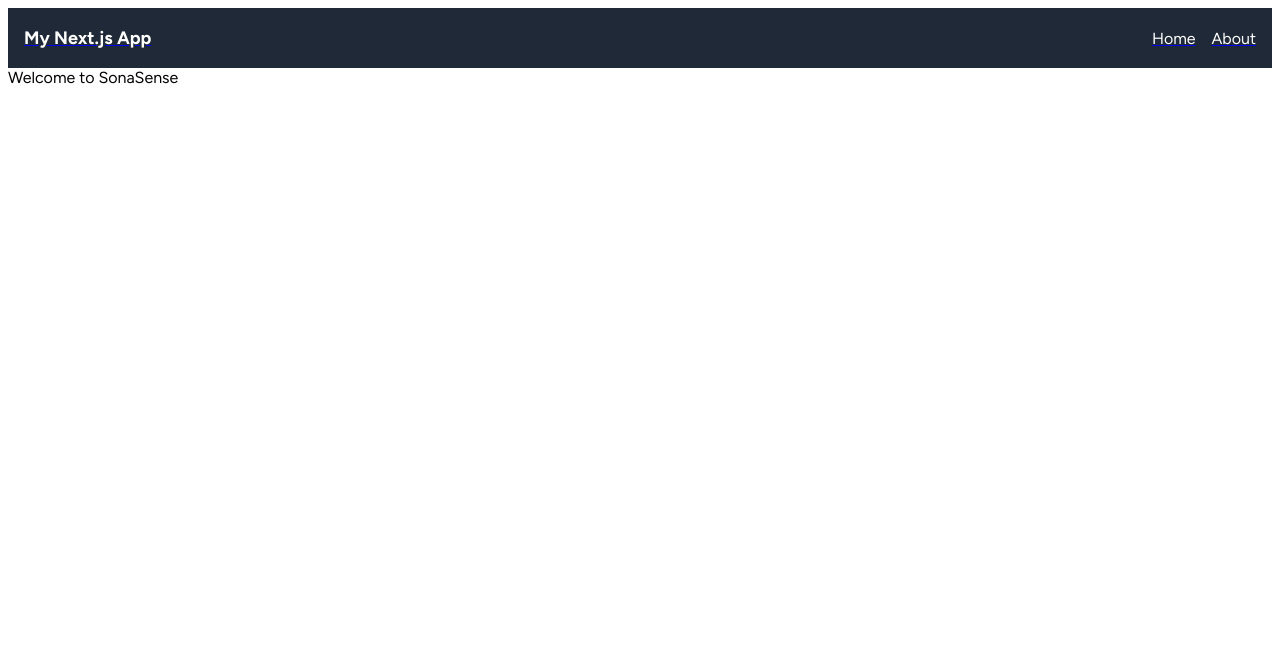
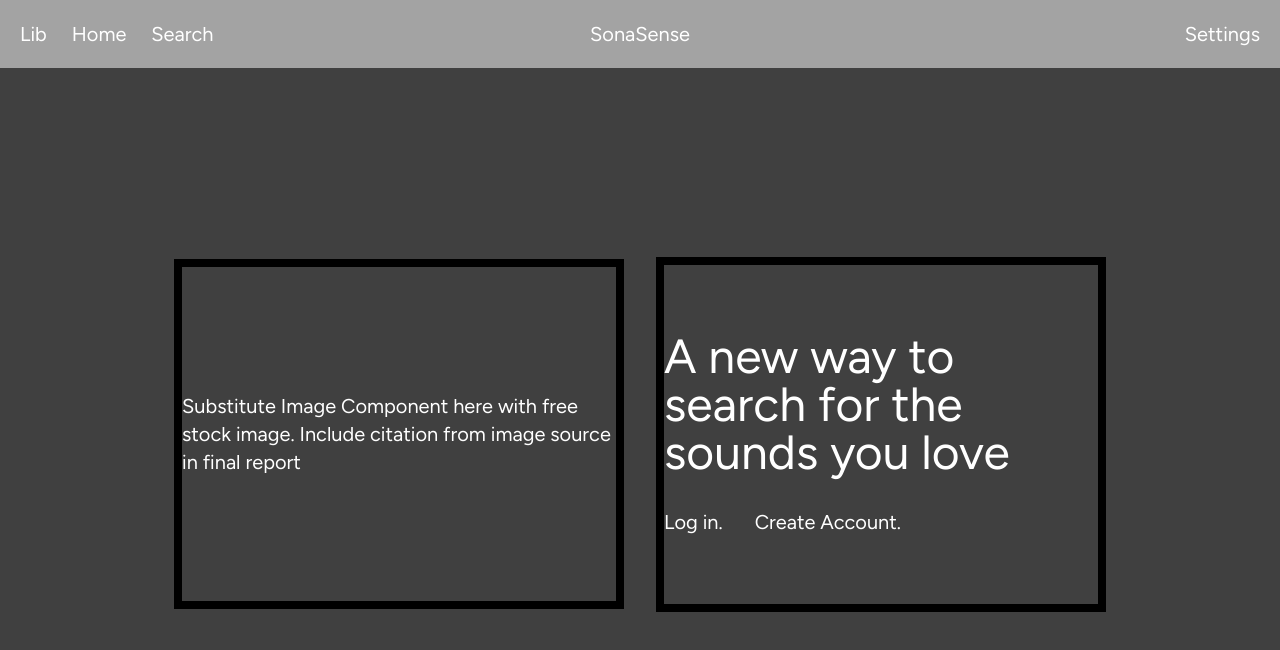
Before and after one commit to juan-phzy/sona-sense, a Next.js app: page / in a window 1280 px wide. Shown: the top 650 px of the page. Built offline with nearby package versions, Linux system fonts and the light colour scheme.

Commit message:
First Commit - Home page layout almost done. Logged-in Dashboard Route Created

```diff
--- a/app/components/Navbar.tsx
+++ b/app/components/Navbar.tsx
@@ -4,27 +4,17 @@ import Link from "next/link";
 export default function Navbar() {
 	return (
 		<>
-      <nav className="bg-gray-800 p-4">
-        <div className="container mx-auto">
-          <div className="flex items-center justify-between">
-            <div>
-              <Link href="/">
-                <div className="text-white text-lg font-bold">
-                  My Next.js App
+			<nav className=" NavContainer ">
+				<div className=" ThreeNavButtons ">
+					{/* Insert Icons Here Instead of Names */}
+					<div>Lib</div>
+					<div className="mx-[25px]">Home</div>
+					<div>Search</div>
 				</div>
-              </Link>
-            </div>
-            <div className="flex space-x-4">
-              <Link href="/">
-                <div className="text-white">Home</div>
-              </Link>
-              <Link href="/">
-                <div className="text-white">About</div>
-              </Link>
-              {/* Add more links as needed */}
-            </div>
-          </div>
-        </div>
+
+				<div className=" Logo-Name h-auto w-auto">SonaSense</div>
+
+				<div className=" UserSettings ">Settings</div>
 			</nav>
 		</>
 	);
--- /dev/null
+++ b/app/dashboard/layout.tsx
@@ -0,0 +1,12 @@
+import Navbar from "../components/Navbar";
+
+export default function Layout({ children }: { children: React.ReactNode }) {
+	return (
+		<div className="h-screen w-screen flex flex-col justify-center">
+			<div>
+				<Navbar />
+			</div>
+			<div className="h-full w-full">{children}</div>
+		</div>
+	);
+}
--- /dev/null
+++ b/app/dashboard/page.tsx
@@ -0,0 +1,7 @@
+export default function Page() {
+	return (
+		<>
+			<main>Logged In Page - Log-In-02 Page on Figma for reference</main>
+		</>
+	);
+}
--- a/app/globals.css
+++ /dev/null
@@ -1,3 +0,0 @@
-@import 'tailwindcss/components';
-@import 'tailwindcss/components';
-@import 'tailwindcss/utilities';
--- a/app/layout.tsx
+++ b/app/layout.tsx
@@ -1,6 +1,6 @@
 import type { Metadata } from "next";
 import { Figtree } from "next/font/google";
-import "./globals.css";
+import "@/app/ui/globals.css";
 import Navbar from "@/app/components/Navbar";
 
 const font = Figtree({ subsets: ["latin"] });
@@ -17,9 +17,6 @@ export default function RootLayout({
 }) {
   return (
     <html lang="en">
-      <header>
-        <Navbar />
-      </header>
       <body className={font.className}>{children}</body>
     </html>
   );
--- a/app/page.tsx
+++ b/app/page.tsx
@@ -1,7 +1,29 @@
+import Navbar from "./components/Navbar";
+
 export default function Page() {
-  return (
-    <>
-      <main>Welcome to SonaSense</main>
-    </>
-  );
+	return (
+		<>
+			<main className="Site-Container w-screen h-screen flex flex-col">
+				<div>
+					<Navbar />
+				</div>
+
+				<div className="Main-Content w-full h-full flex flex-row justify-center items-center gap-x-8 bg-neutral-700 p-24 ">
+					<div className="Image-Container w-[450px] h-[350px]	border-8 border-black flex justify-center items-center text-white text-xl">
+						Substitute Image Component here with free stock image. Include
+						citation from image source in final report
+					</div>
+
+					<div className="w-[450px] h-[355px]	border-8 border-black flex flex-col justify-center gap-y-8 items-center text-white text-5xl bg-neutral">
+						<div>A new way to search for the sounds you love</div>
+						<div className="w-full flex flex-row gap-x-8 text-xl">
+							{/*Subsitute bottom two divs with button components with user account functionality*/}
+							<div>Log in.</div>
+							<div>Create Account.</div>
+						</div>
+					</div>
+				</div>
+			</main>
+		</>
+	);
 }
--- /dev/null
+++ b/app/ui/globals.css
@@ -0,0 +1,32 @@
+@tailwind base;
+@tailwind components;
+@tailwind utilities;
+
+/* Add your CSS properties here */
+
+.NavContainer{
+    @apply
+    bg-neutral-400
+    p-5
+    h-auto
+    flex
+    flex-row
+    justify-center
+    text-xl
+    text-white
+}
+
+.ThreeNavButtons{
+    @apply
+    absolute left-5
+    h-auto
+    flex
+    flex-row
+    w-[250]
+    min-w-[250]
+}
+
+.UserSettings{
+    @apply
+    absolute right-5
+}
```
Lines whose indentation alone changed are shown as unchanged.
